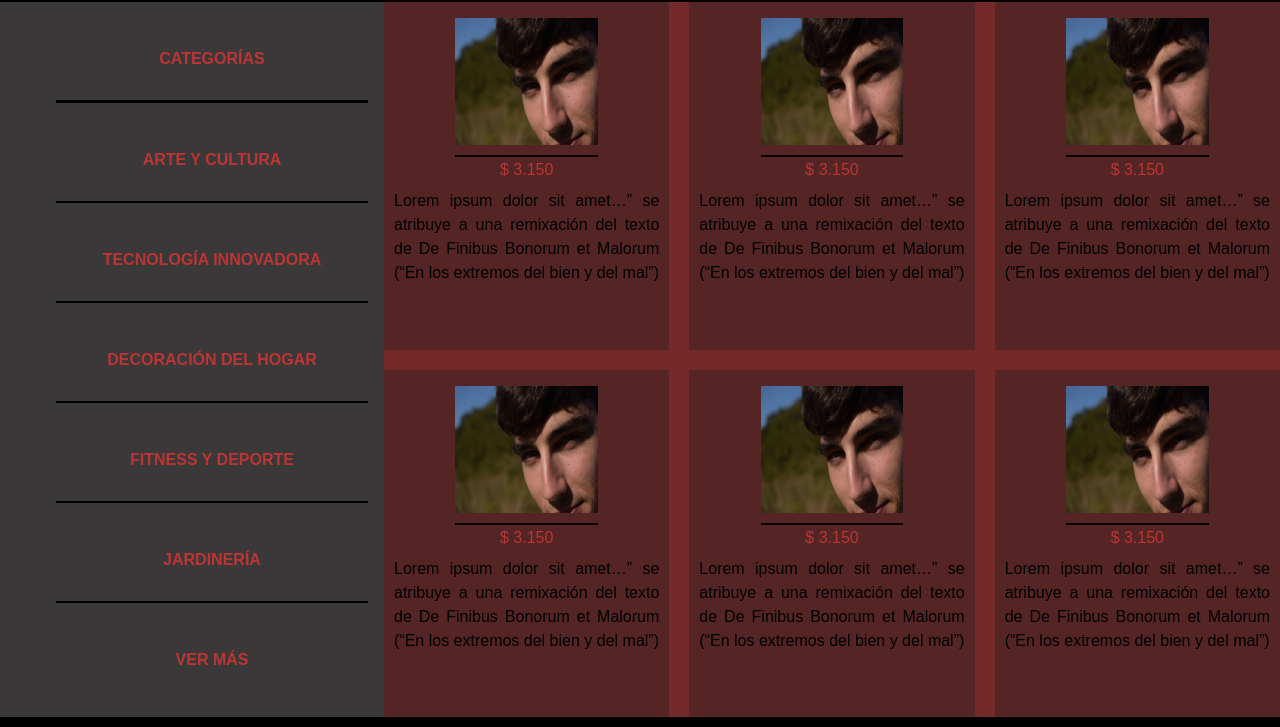
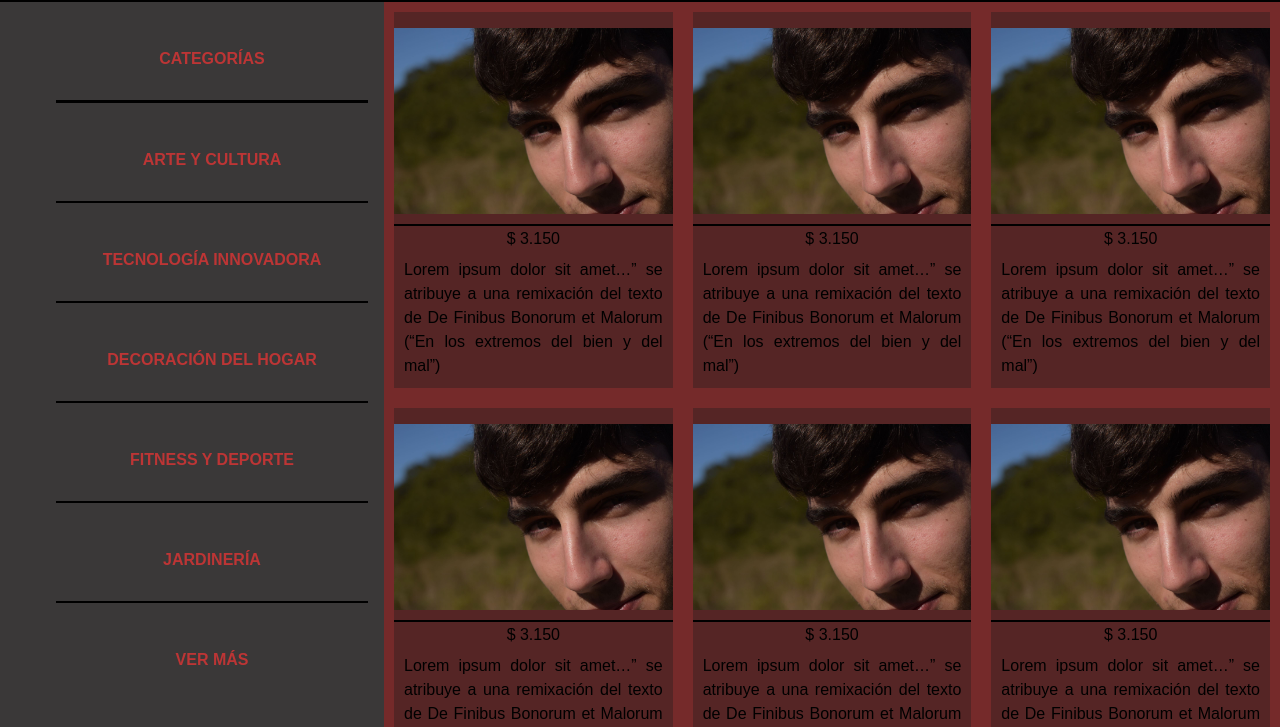
Before and after one commit to Rennerx3/Kinsta, a plain HTML site: page sections/cat.html in a window 1280 px wide. Shown: the part 46-773 px from the top of the page. Drawn offline with nearby package versions, Linux system fonts and the light colour scheme; a web font is replaced by a local one.

Commit message:
desktop catálogo

```diff
--- a/assets/styles.css
+++ b/assets/styles.css
@@ -379,15 +379,25 @@ footer{
     text-align: center;
     background-color: rgba(164, 31, 31, 0.562);
     gap: 20px;
+    padding: 10px;
 }
 
 .product{
     background-color: #201f1f61;
+    transition: transform 0.3s ease;
+    cursor: pointer;
+}
+
+.product:hover{
+    transform: scale(0.8);
+    background-color: #201f1fa3;
+    color: #BC3535;
+    font-weight: 700;
 }
 
 .product img{
-    width: 50%;
-    height: 40%;
+    width: 100%;
+    height: auto;
     margin-top: 1em;
     border-bottom: solid black 2px;
     padding-bottom: 10px;
@@ -395,7 +405,6 @@ footer{
 
 .product span{
     display: block;
-    color: #BC3535;
 }
 
 .product p{
```
